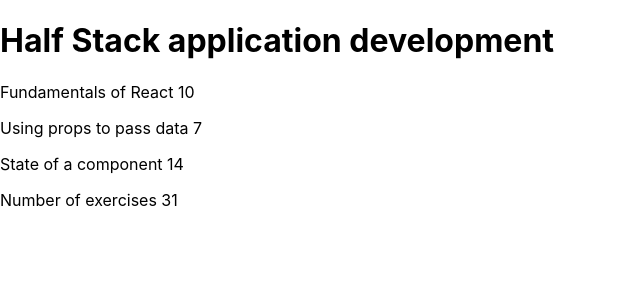
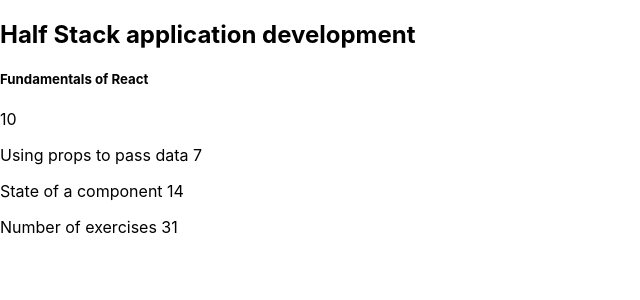
Before and after one commit to pelumi454/FullStackOpen, a React (Create React App) app in the folder IntroToReact/: page / in a window 1280 px wide. Shown: the top 300 px of the page, without its empty margins (0-640 px from the left). Built offline with nearby package versions, Linux system fonts and the light colour scheme.

Commit message:
passing props to components

```diff
--- a/IntroToReact/src/App.js
+++ b/IntroToReact/src/App.js
@@ -1,4 +1,6 @@
 import React from "react";
+import Header from "./Header";
+import Content from "./Content";
 
 const App = () => {
   const course = "Half Stack application development";
@@ -11,10 +13,8 @@
 
   return (
     <div>
-      <h1>{course}</h1>
-      <p>
-        {part1} {exercises1}
-      </p>
+      <Header course={course} />
+      <Content part1={part1} exercises1={exercises1}/>
       <p>
         {part2} {exercises2}
       </p>
--- /dev/null
+++ b/IntroToReact/src/Content.js
@@ -0,0 +1,12 @@
+import React from 'react';
+
+function Content({ part1, exercises1 }) {
+  return (
+    <div>
+      <h5>{part1}</h5>
+      <p>{exercises1}</p>
+    </div>
+  );
+}
+
+export default Content;
--- /dev/null
+++ b/IntroToReact/src/Header.js
@@ -0,0 +1,11 @@
+import React from 'react';
+
+function Header({course}) {
+    return <div>
+        <h2>
+          {course}
+      </h2>
+  </div>;
+}
+
+export default Header;
```
